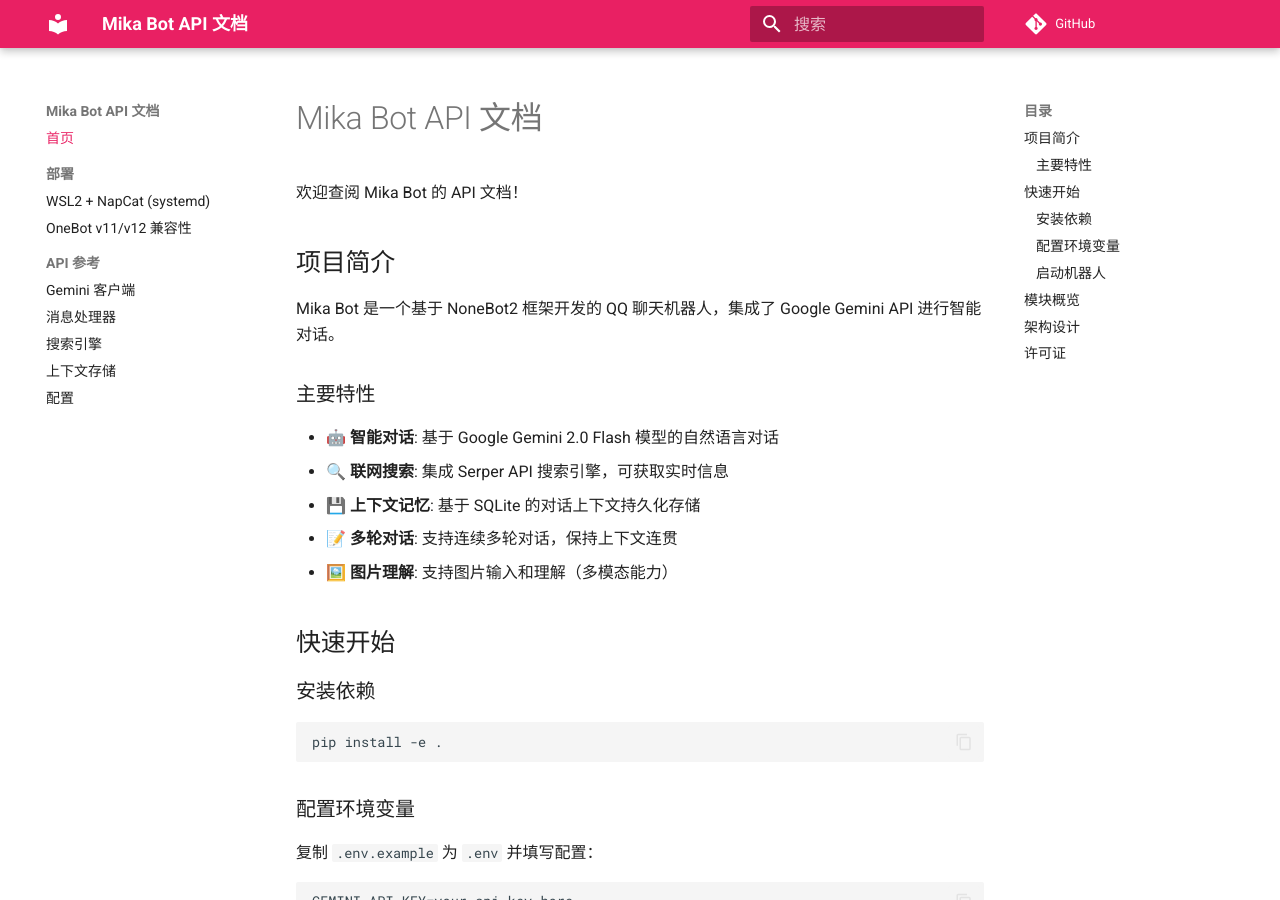
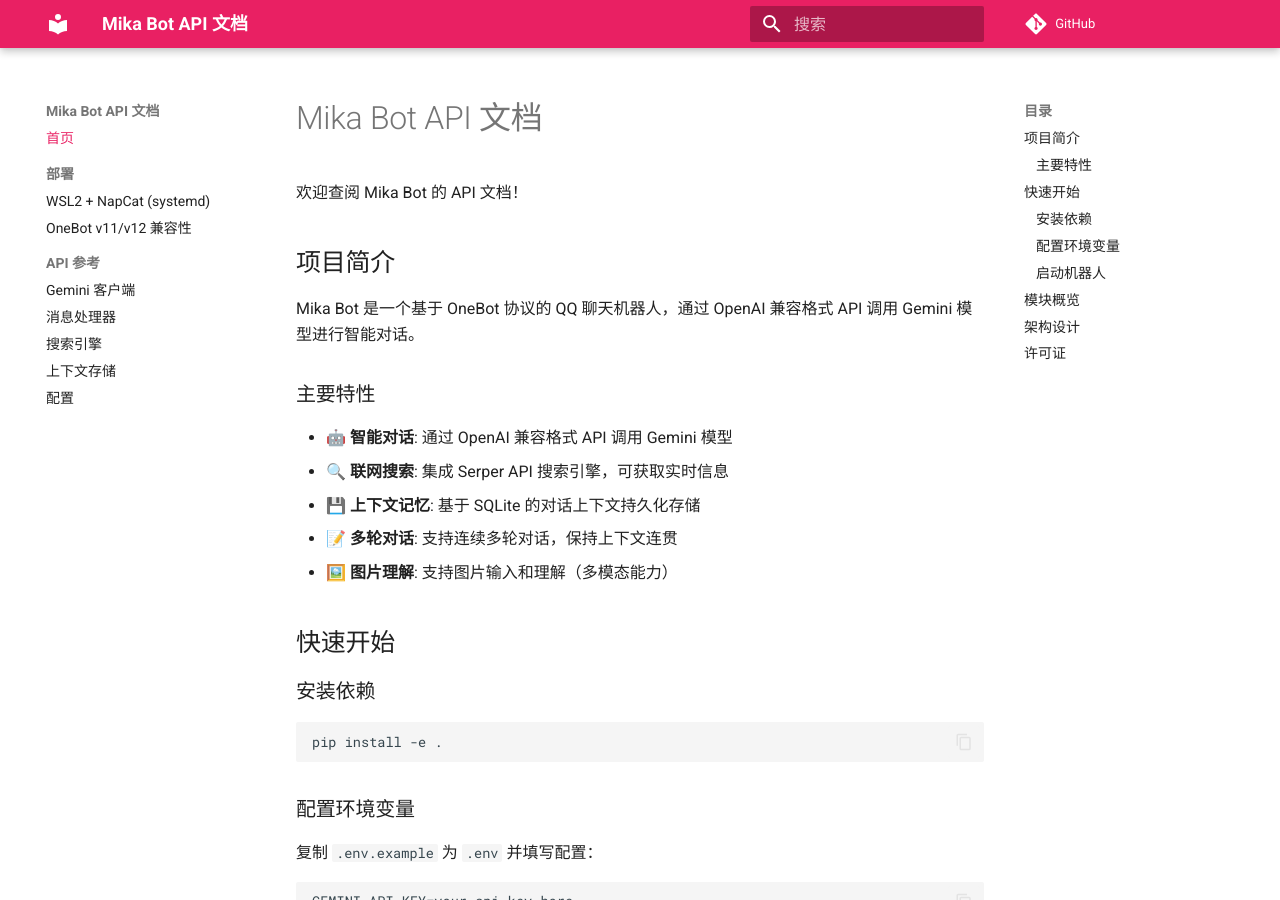
Before and after one commit to Lopution/onebot-llm-chat-plugin, an MkDocs documentation site: the page built from docs/index.md, in a window 1280 px wide and 900 px high. Built offline with MkDocs 1.6.1 and Material for MkDocs 9.7.7, drawn with Linux system fonts in a browser that asks for light colours; comment, search, counter and statistics services are not loaded.

Commit message:
Initial commit

```diff
--- a/docs/index.md
+++ b/docs/index.md
@@ -4,11 +4,11 @@
 
 ## 项目简介
 
-Mika Bot 是一个基于 NoneBot2 框架开发的 QQ 聊天机器人，集成了 Google Gemini API 进行智能对话。
+Mika Bot 是一个基于 OneBot 协议的 QQ 聊天机器人，通过 OpenAI 兼容格式 API 调用 Gemini 模型进行智能对话。
 
 ### 主要特性
 
-- 🤖 **智能对话**: 基于 Google Gemini 2.0 Flash 模型的自然语言对话
+- 🤖 **智能对话**: 通过 OpenAI 兼容格式 API 调用 Gemini 模型
 - 🔍 **联网搜索**: 集成 Serper API 搜索引擎，可获取实时信息
 - 💾 **上下文记忆**: 基于 SQLite 的对话上下文持久化存储
 - 📝 **多轮对话**: 支持连续多轮对话，保持上下文连贯
```
Also changed, not shown: docs/api/config.md (+2 -2 lines), docs/api/gemini_api.md (+3 -3 lines).
